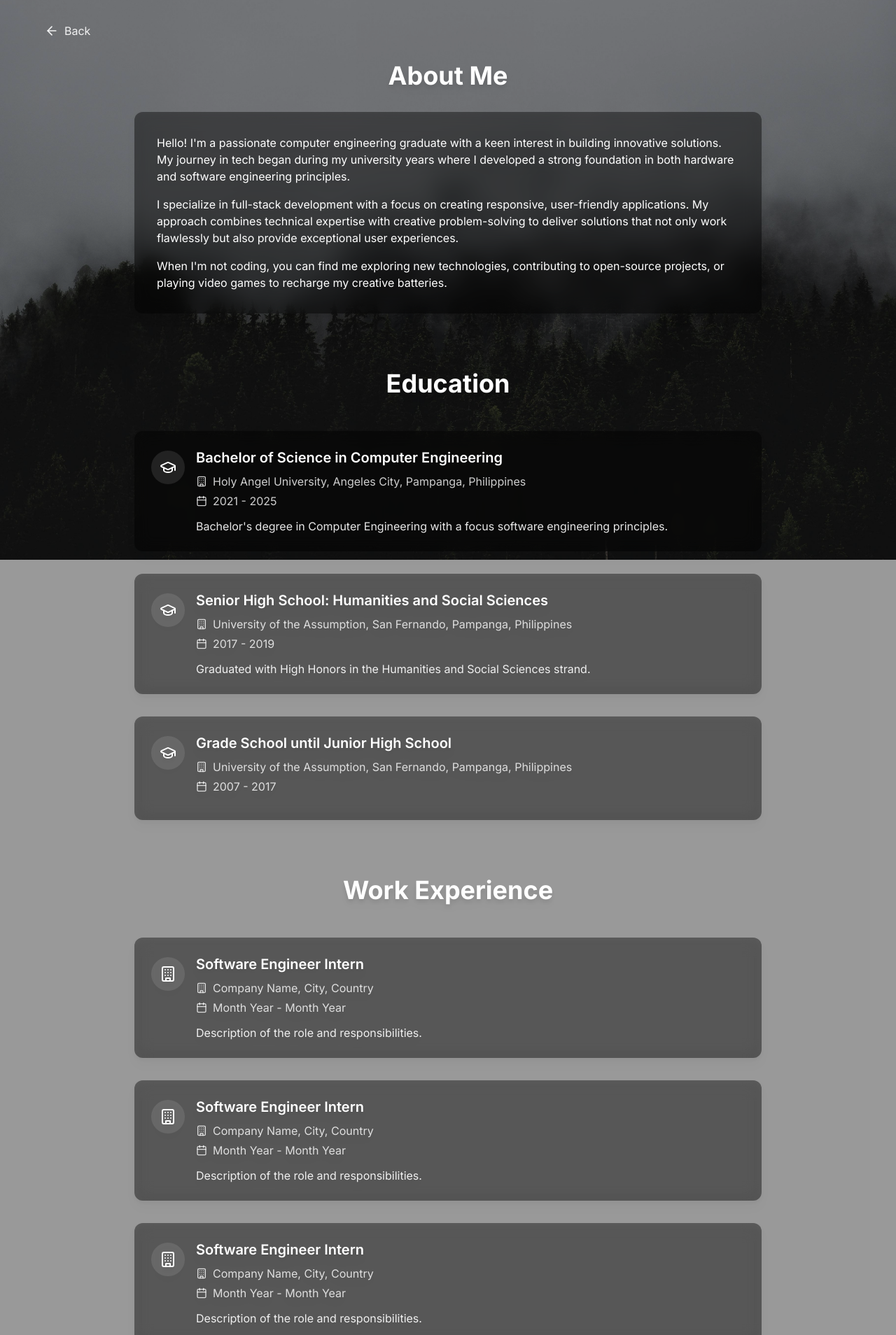
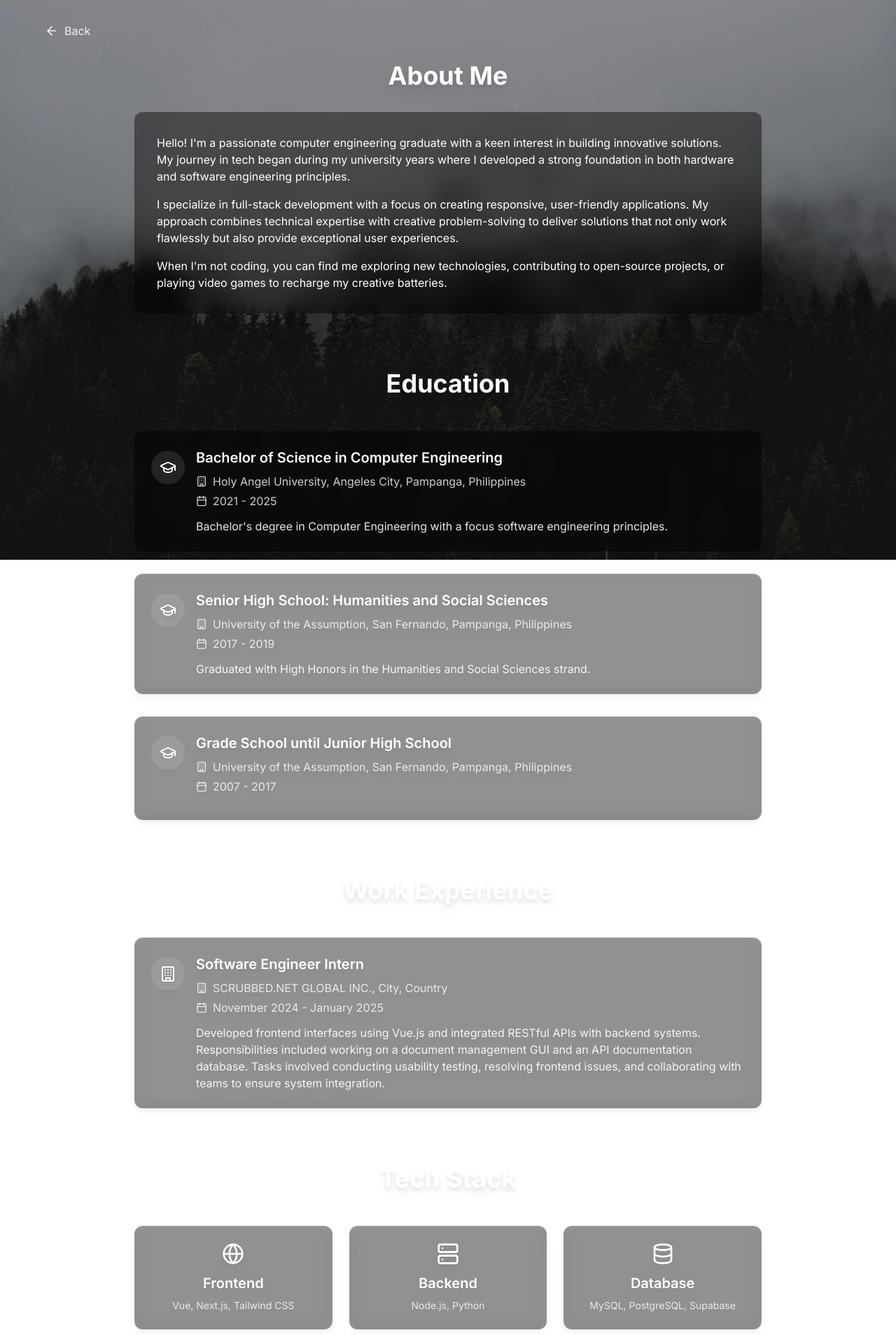
Before and after one commit to jivndzn/portfolio, a Next.js app: page /aboutme in a window 1280 px wide. Shown: the top 1908 px of the page at 70% size. Built offline with nearby package versions, Linux system fonts and the light colour scheme.

Commit message:
Updated about me

```diff
--- a/app/aboutme/page.tsx
+++ b/app/aboutme/page.tsx
@@ -1,11 +1,16 @@
 "use client"
 
-import { motion } from "framer-motion"
+import { motion, useScroll, useTransform } from "framer-motion"
 import Image from "next/image"
 import Link from "next/link"
 import { ArrowLeft, Code, Database, Globe, Layers, Server, GraduationCap, Building, Calendar } from "lucide-react"
+import { useState, useEffect } from "react"
 
 export default function AboutMe() {
+  const { scrollYProgress } = useScroll()
+  const blurValue = useTransform(scrollYProgress, [0, 0.1], [0, 8])
+  const brightnessValue = useTransform(scrollYProgress, [0, 0.1], [0.7, 0.5])
+
   const techStack = [
     { icon: <Globe className="w-8 h-8" />, name: "Frontend", skills: "Vue, Next.js, Tailwind CSS" },
     { icon: <Server className="w-8 h-8" />, name: "Backend", skills: "Node.js, Python" },
@@ -17,27 +22,13 @@ export default function AboutMe() {
   const workExperiences = [
     {
       position: "Software Engineer Intern",
-      company: "Company Name",
+      company: "SCRUBBED.NET GLOBAL INC.",
       location: "City, Country",
-      period: "Month Year - Month Year",
-      description: "Description of the role and responsibilities.",
+      period: "November 2024 - January 2025",
+      description: "Developed frontend interfaces using Vue.js and integrated RESTful APIs with backend systems. Responsibilities included working on a document management GUI and an API documentation database. Tasks involved conducting usability testing, resolving frontend issues, and collaborating with teams to ensure system integration.",
     },
-    {
-        position: "Software Engineer Intern",
-        company: "Company Name",
-        location: "City, Country",
-        period: "Month Year - Month Year",
-        description: "Description of the role and responsibilities.",
-      },
-      {
-        position: "Software Engineer Intern",
-        company: "Company Name",
-        location: "City, Country",
-        period: "Month Year - Month Year",
-        description: "Description of the role and responsibilities.",
-      },
+
   ]
-
 
   const education = [
     {
@@ -65,15 +56,22 @@ export default function AboutMe() {
 
   return (
     <main className="relative min-h-screen overflow-x-hidden">
-      {/* Background Image */}
-      <div className="fixed inset-0 z-0">
-        <Image src="/background.jpg" alt="Misty forest background" fill className="object-cover object-center" priority />
-      </div>
+      {/* Fixed Background Image with Scroll Effects */}
+      <motion.div
+        className="fixed top-0 left-0 right-0 z-0 h-screen"
+        style={{
+          filter: `blur(${blurValue.get()}px) brightness(${brightnessValue.get()})`,
+        }}
+      >
+        <Image
+          src="/background.jpg"
+          alt="Misty forest background"
+          fill
+          className="object-cover object-center"
+          priority
+        />
+      </motion.div>
 
-      {/* Overlay for better text readability */}
-      <div className="absolute inset-0 bg-black/40 z-0" />
-
-      {/* Content */}
       <div className="relative z-10 px-4 py-8 min-h-screen">
         <div className="max-w-6xl mx-auto">
           <motion.div
```
Lines whose indentation alone changed are shown as unchanged.
